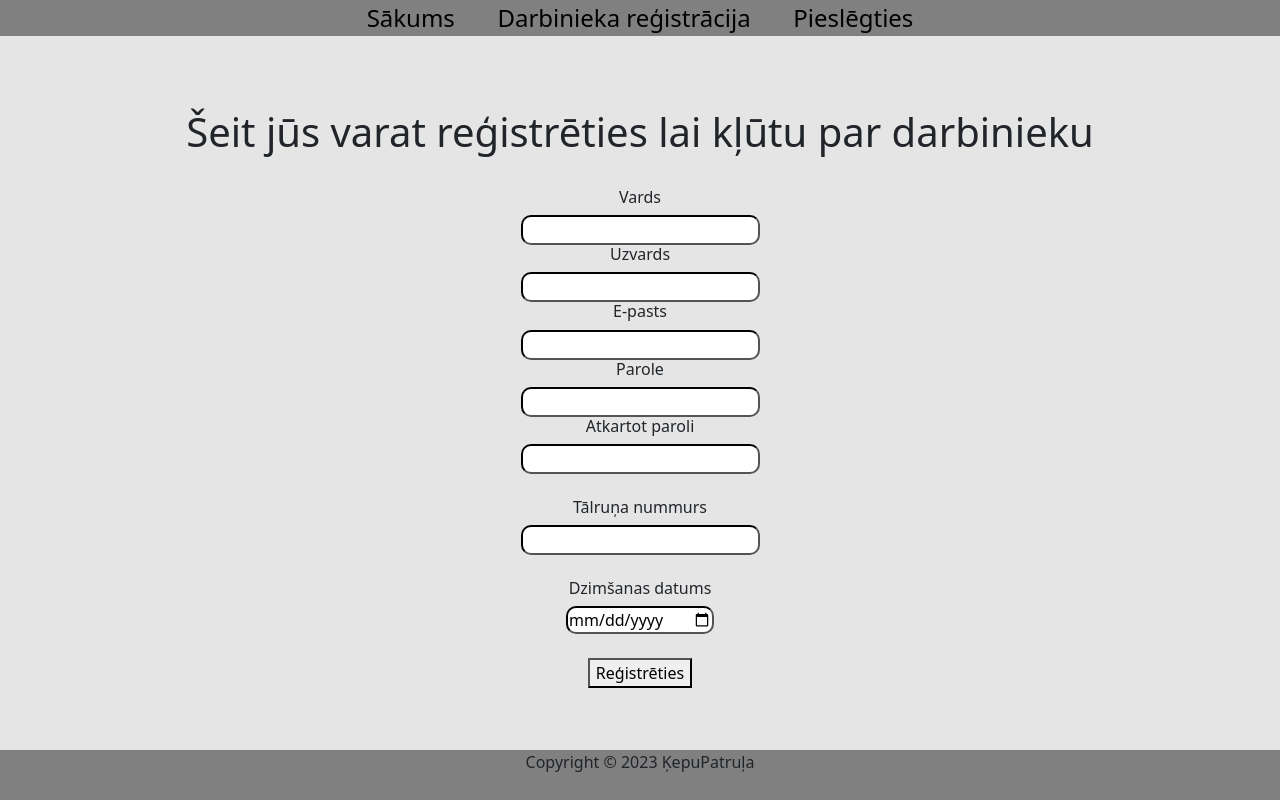
After one commit to defaulltss/DogWalkingSite, a PHP site: page /EmpRegister.php in a window 1280 px wide. The commit adds this page. Run offline with PHP 8.4, Linux system fonts and the light colour scheme.

Commit message:
izveidoju darbinieka registraciju, tagad vajag parbaudit kas ir kas kad kads registrejas

```diff
--- /dev/null
+++ b/EmpRegister.php
@@ -0,0 +1,29 @@
+<?php
+    include_once 'header.php'
+?>
+<div class="body">
+<br><br><br>
+<h1>Šeit jūs varat reģistrēties lai kļūtu par darbinieku</h1>
+<br>
+    <form action="templates/signup.inc.php" method="POST">
+        <h6>Vards</h6>
+        <input type="text" name="Efirstname" class="input"><br>
+        <h6>Uzvards</h6>
+        <input type="text" name="Elastname" class="input"><br>
+        <h6>E-pasts</h6>
+        <input type="text" name="Euid" class="input"><br>
+        <h6>Parole</h6>
+        <input type="password" name="Epwd" class="input"><br>
+        <h6>Atkartot paroli</h6>
+        <input type="password" name="Epwd-1" class="input"><br><br>
+        <h6>Tālruņa nummurs</h6>
+        <input type="phone" name="Ephone" class="input"><br><br>
+        <h6>Dzimšanas datums</h6>
+        <input type="date" name="date" class="input"><br><br>
+        <button type="submit" name="Esignup-submit">Reģistrēties</button>
+    </form>
+</div>
+
+<?php
+    include_once 'footer.php'
+?>
--- a/header.php
+++ b/header.php
@@ -10,7 +10,7 @@
     <script src="https://cdn.jsdelivr.net/npm/bootstrap@5.2.2/dist/js/bootstrap.bundle.min.js" integrity="sha384-OERcA2EqjJCMA+/3y+gxIOqMEjwtxJY7qPCqsdltbNJuaOe923+mo//f6V8Qbsw3" crossorigin="anonymous"></script>
 <header class="header">
         <a class="navtext" href="index.php">Sākums</a>
-        <a class="navtext"
+        <a class="navtext" href="EmpRegister.php">Darbinieka reģistrācija</a>
         <?php
                 if (isset($_SESSION['UserId'])) {
                     echo '<a class="navtext" href="templates/logout.inc.php">Atslēgties</a>';
```
Also changed, not shown: templates/login.inc.php (+1 -49 lines), templates/signup.inc.php (+65 -0 lines).
